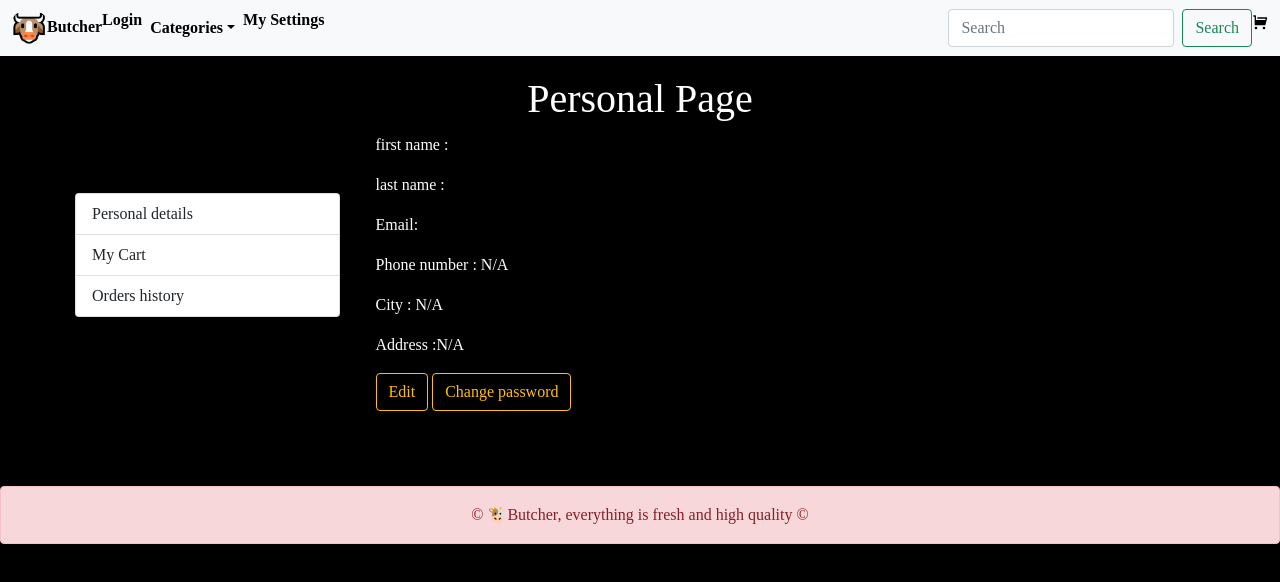
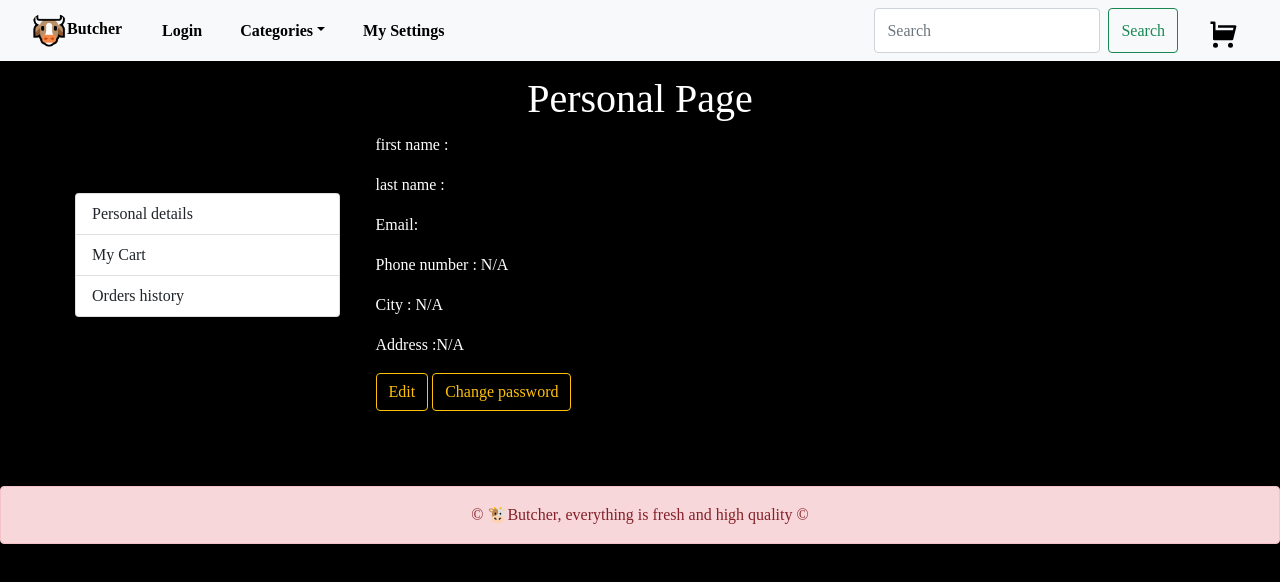
Before and after one commit to yossipoli/Butcher, a React (Create React App) app: page /personal in a window 1280 px wide. Shown: the top 582 px of the page. Built offline with nearby package versions, Linux system fonts and the light colour scheme.

Commit message:
navbar style

```diff
--- a/src/Components/Nav.css
+++ b/src/Components/Nav.css
@@ -2,27 +2,14 @@
     justify-content: space-between;
     display: flex;
     align-items: center;
-
 }
 
-.navIcon{
-    margin: 0 20px;
+.nav div{
+    margin: 0 10px;
     align-items: center;
 }
 
-.cartIcon{
-    font-size: 2rem;
+.nav .cart{
+    margin-left: 30px;
+    font-size: 30px;
 }
-
-
-.rightIcons{
-    justify-content: space-around;
-    height: 55px;
-}
-
-.leftIcons{
-    height: 55px;
-    justify-content: space-around;
-
-    margin-left: 0;
-}
--- a/src/Components/Nav.js
+++ b/src/Components/Nav.js
@@ -1,47 +1,52 @@
-import Button from 'react-bootstrap/Button';
-import Container from 'react-bootstrap/Container';
-import Form from 'react-bootstrap/Form';
-import Nav from 'react-bootstrap/Nav';
-import Navbar from 'react-bootstrap/Navbar';
-import NavDropdown from 'react-bootstrap/NavDropdown';
-import { RiShoppingCartFill } from 'react-icons/ri'
-import { Link } from 'react-router-dom'
+import Button from "react-bootstrap/Button";
+import Container from "react-bootstrap/Container";
+import Form from "react-bootstrap/Form";
+import Nav from "react-bootstrap/Nav";
+import Navbar from "react-bootstrap/Navbar";
+import NavDropdown from "react-bootstrap/NavDropdown";
+import { RiShoppingCartFill } from "react-icons/ri";
+import { Link } from "react-router-dom";
+import "./Nav.css";
 
 function NavBar() {
     return (
-    <Navbar className="nav" fixed='top' bg="light" expand="lg">
+        <Navbar className="nav" fixed="top" bg="light" expand="lg">
             <Container fluid>
-        {/* <Navbar.Brand >  */}
+                <div className="link">
                     <Link to="/">
-              <img src="/logo.png" style={{width:"35px"}}/>
+                        <img src="/logo.png" style={{ width: "35px" }} alt="logo"/>
                         Butcher
                     </Link>
-          {/* </Navbar.Brand> */}
+                </div>
                 <Navbar.Toggle aria-controls="navbarScroll" />
                 <Navbar.Collapse id="navbarScroll">
-          <Nav
-            className="me-auto my-2 my-lg-0"
-            navbarScroll
-          >
-            {/* <Nav.Link>  */}
+                    <Nav className="me-auto my-2 my-lg-0" navbarScroll>
+                        <div className="link">
                             <Link to="/login">Login</Link>
-            {/* </Nav.Link> */}
-            {/* <Nav.Link name="register">
-              <Link to="/register">Register</Link>
-            </Nav.Link> */}
+                        </div>
+                        <div className="link">
                             <NavDropdown title="Categories" id="categories">
-              <NavDropdown.Item href="#action3">Chicken</NavDropdown.Item>
-              <NavDropdown.Item href="#action4">Beef</NavDropdown.Item>
-              <NavDropdown.Item href="#action4">Lamb</NavDropdown.Item>
-              <NavDropdown.Item href="#action4">Frozen</NavDropdown.Item>
+                                <NavDropdown.Item href="#action3">
+                                    Chicken
+                                </NavDropdown.Item>
+                                <NavDropdown.Item href="#action4">
+                                    Beef
+                                </NavDropdown.Item>
+                                <NavDropdown.Item href="#action4">
+                                    Lamb
+                                </NavDropdown.Item>
+                                <NavDropdown.Item href="#action4">
+                                    Frozen
+                                </NavDropdown.Item>
                                 <NavDropdown.Divider />
                                 <NavDropdown.Item href="#action5">
                                     ALL
                                 </NavDropdown.Item>
                             </NavDropdown>
-            {/* <Nav.Link > */}
+                        </div>
+                        <div className="link">
                             <Link to="/personal"> My Settings </Link>
-            {/* </Nav.Link> */}
+                        </div>
                     </Nav>
                     <Form className="d-flex">
                         <Form.Control
@@ -51,9 +56,12 @@ function NavBar() {
                             aria-label="Search"
                         />
                         <Button variant="outline-success">Search</Button>
-            {/* <Nav.Link href="#" id="cartIcon" name="cart" > */}
-               <Link to="/cart"> <RiShoppingCartFill/> </Link>
-            {/* </Nav.Link> */}
+                        <div className="link cart">
+                            <Link to="/cart">
+                                {" "}
+                                <RiShoppingCartFill />{" "}
+                            </Link>
+                        </div>
                     </Form>
                 </Navbar.Collapse>
             </Container>
```
Lines whose indentation alone changed are shown as unchanged.
